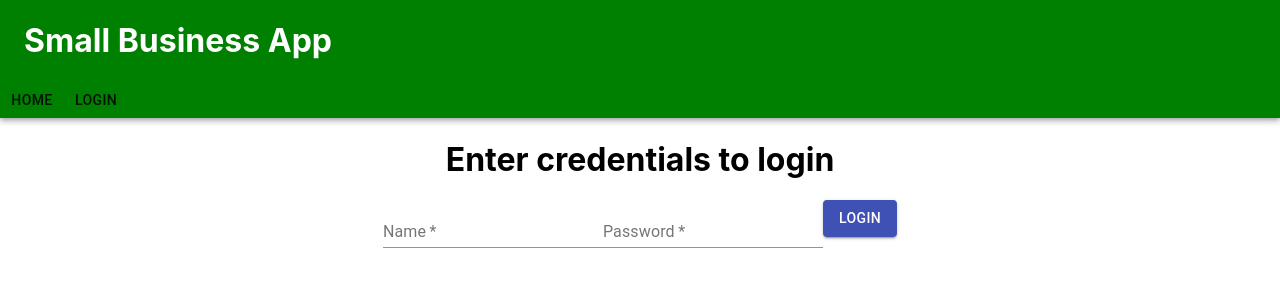
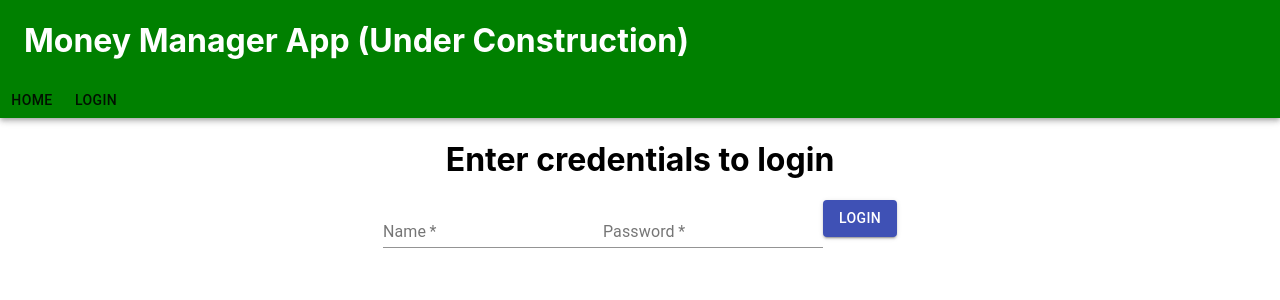
Before and after one commit to tonezone108/MoneyManager2, a React (Create React App) app: page /login in a window 1280 px wide. Shown: the top 300 px of the page. Built offline with nearby package versions, Linux system fonts and the light colour scheme.

Commit message:
under construction

```diff
--- a/src/App.js
+++ b/src/App.js
@@ -17,7 +17,7 @@ class App extends Component {
           <BrowserRouter>
             <AppBar style={{ background: "green" }} position="staic">
               <Toolbar>
-                <h1>Small Business App</h1>
+                <h1>Money Manager App (Under Construction)</h1>
               </Toolbar>
               <div align="left">
                 <a href="/">
--- a/src/components/Login.js
+++ b/src/components/Login.js
@@ -29,8 +29,8 @@ class App extends Component {
 
     if (this.props.user.userName !== "") {
       console.log("THIS IS THE RESPONSE " + this.props.user.userName);
-      document.cookie = "loggedIn=true;max-age=60*1000";
-      this.setState({ redirect: true });
+      document.cookie = "loggedIn=true;max-age=20*1000";
+      this.setState({ redirect: true }); //leave this alone.
     } else {
       console.log(this.props.user.userName);
     }
```
